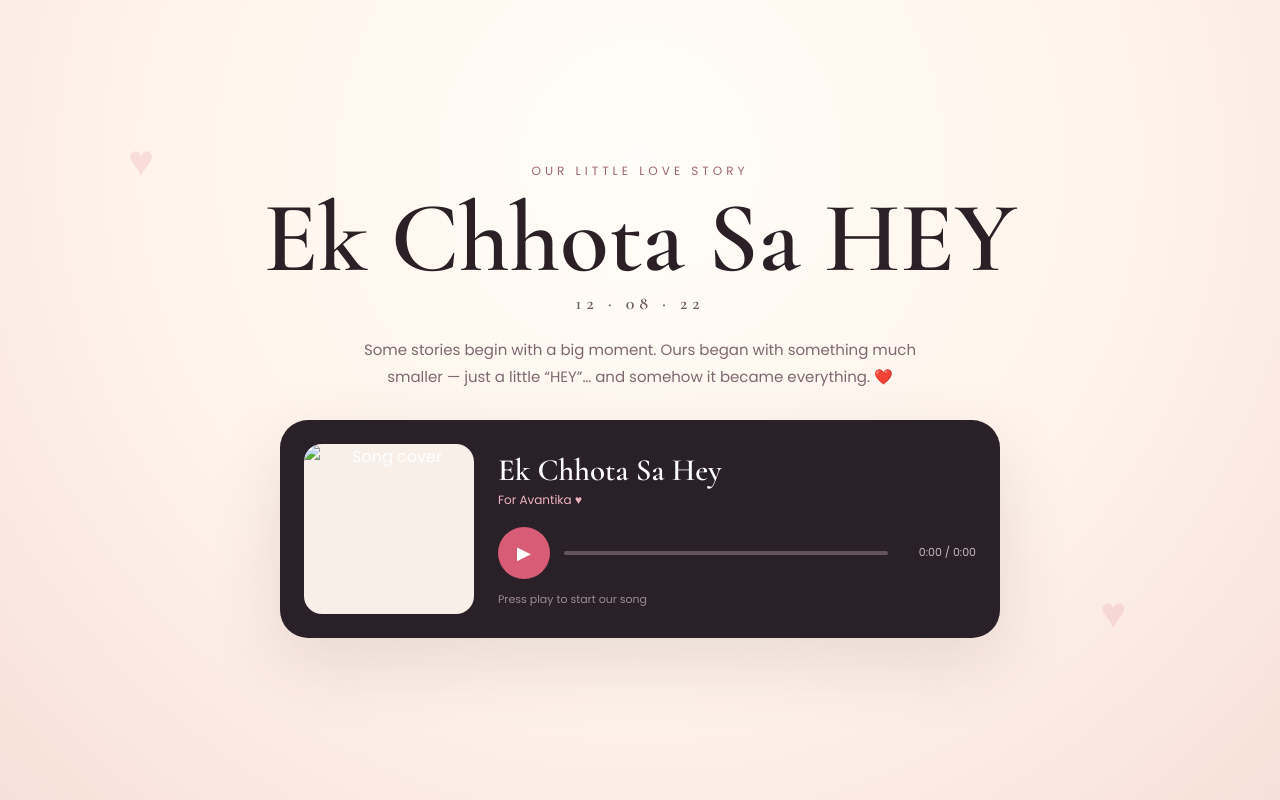
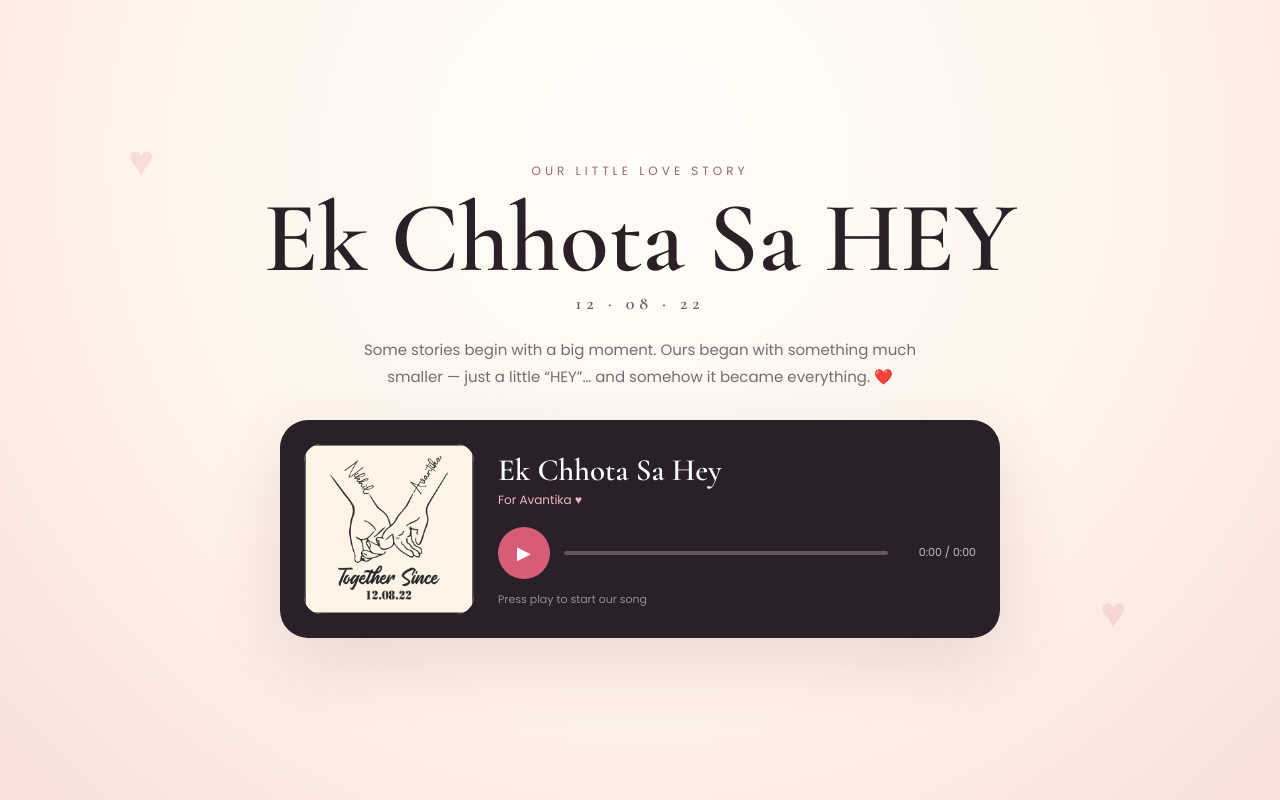
Before and after one commit to nghadi99/ek-chhota-sa-hey, a plain HTML site: page index.html in a window 1280 px wide. Shown: the top 800 px of the page. Drawn offline with nearby package versions, Linux system fonts and the light colour scheme.

Commit message:
Update index.html

```diff
--- a/index.html
+++ b/index.html
@@ -28,7 +28,7 @@
 <div class="date">12 · 08 · 22</div>
 <p class="intro">Some stories begin with a big moment. Ours began with something much smaller — just a little “HEY”… and somehow it became everything. ❤️</p>
 <div class="player">
-<div class="cover"><img src="photos/song-cover.jpg" alt="Song cover"></div>
+<div class="cover"><img src="song-cover.jpg" alt="Song cover"></div>
 <div class="info">
 <div class="song-title">Ek Chhota Sa Hey</div>
 <div class="for">For Avantika ♥</div>
```
